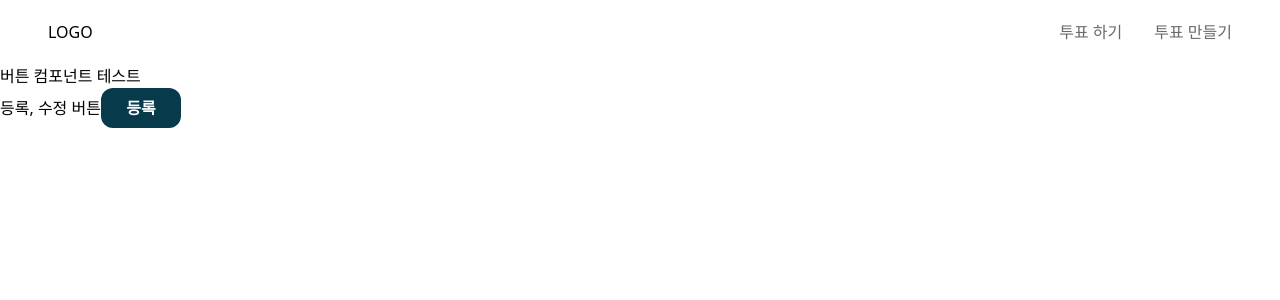
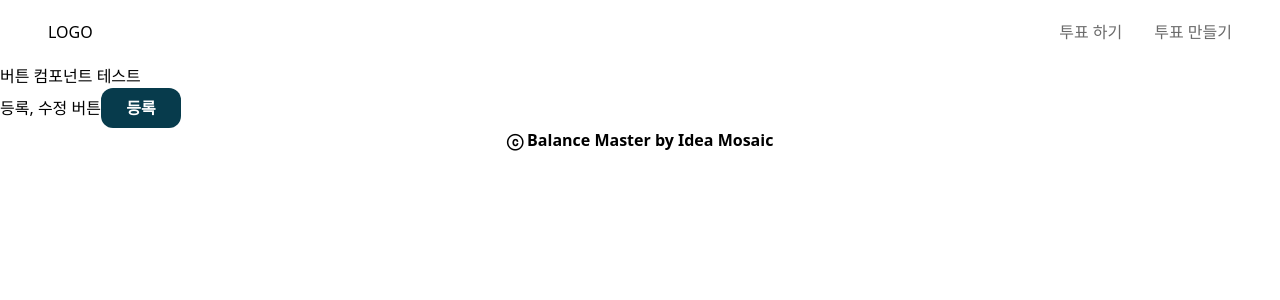
Before and after one commit to idea-mosaic/balance-master, a Next.js app in the folder frontend/: page / in a window 1280 px wide. Shown: the top 300 px of the page. Built offline with nearby package versions, Linux system fonts and the light colour scheme.

Commit message:
[Add] Footer 틀 추가

```diff
--- /dev/null
+++ b/frontend/components/Footer.tsx
@@ -0,0 +1,10 @@
+function Footer() {
+
+  return (
+    <div className="h-8 w-full text-center font-bold">
+      ⓒ Balance Master by Idea Mosaic
+    </div>
+  );
+}
+
+export default Footer;
--- a/frontend/pages/_app.tsx
+++ b/frontend/pages/_app.tsx
@@ -1,4 +1,5 @@
 import Header from "@/components/Header";
+import Footer from "@/components/Footer";
 import "@/styles/globals.css";
 import type { AppProps } from "next/app";
 
@@ -7,6 +8,7 @@ export default function App({ Component, pageProps }: AppProps) {
     <>
       <Header />
       <Component {...pageProps} />
+      <Footer />
     </>
   );
 }
```
